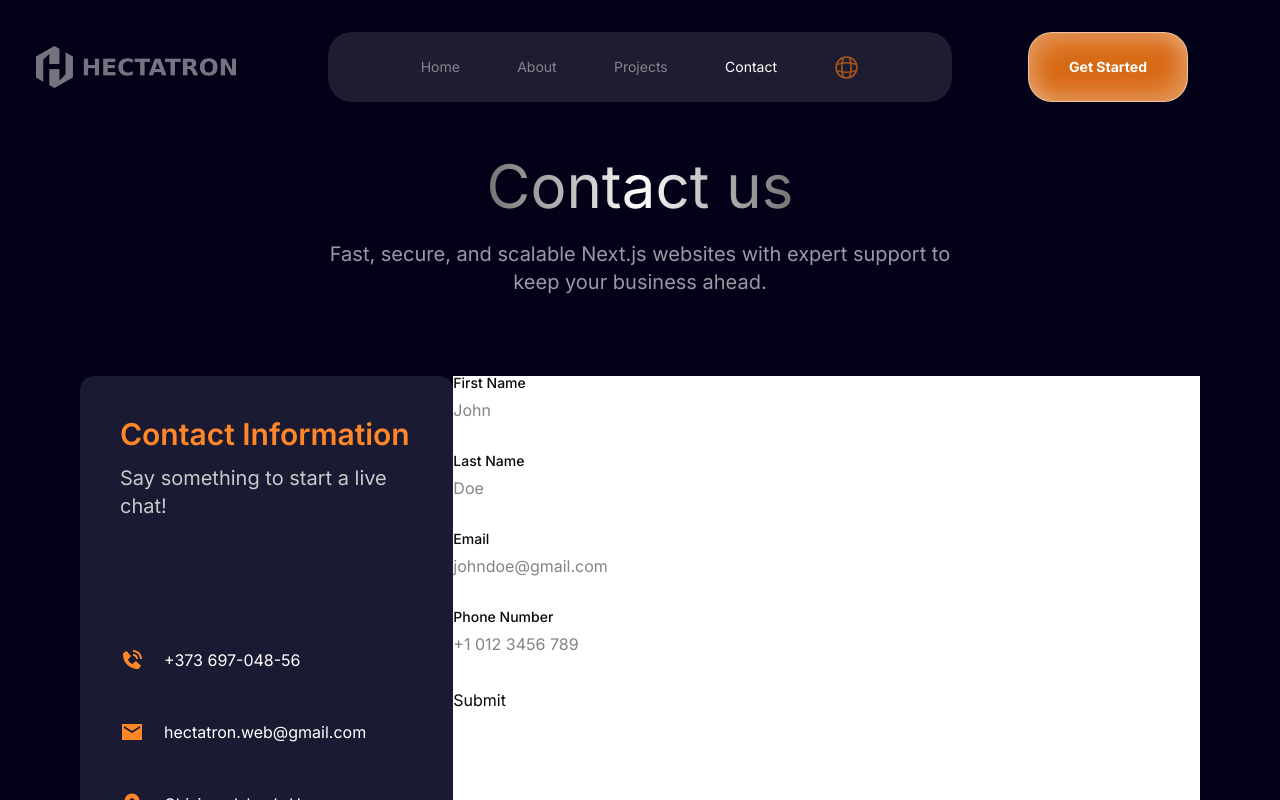
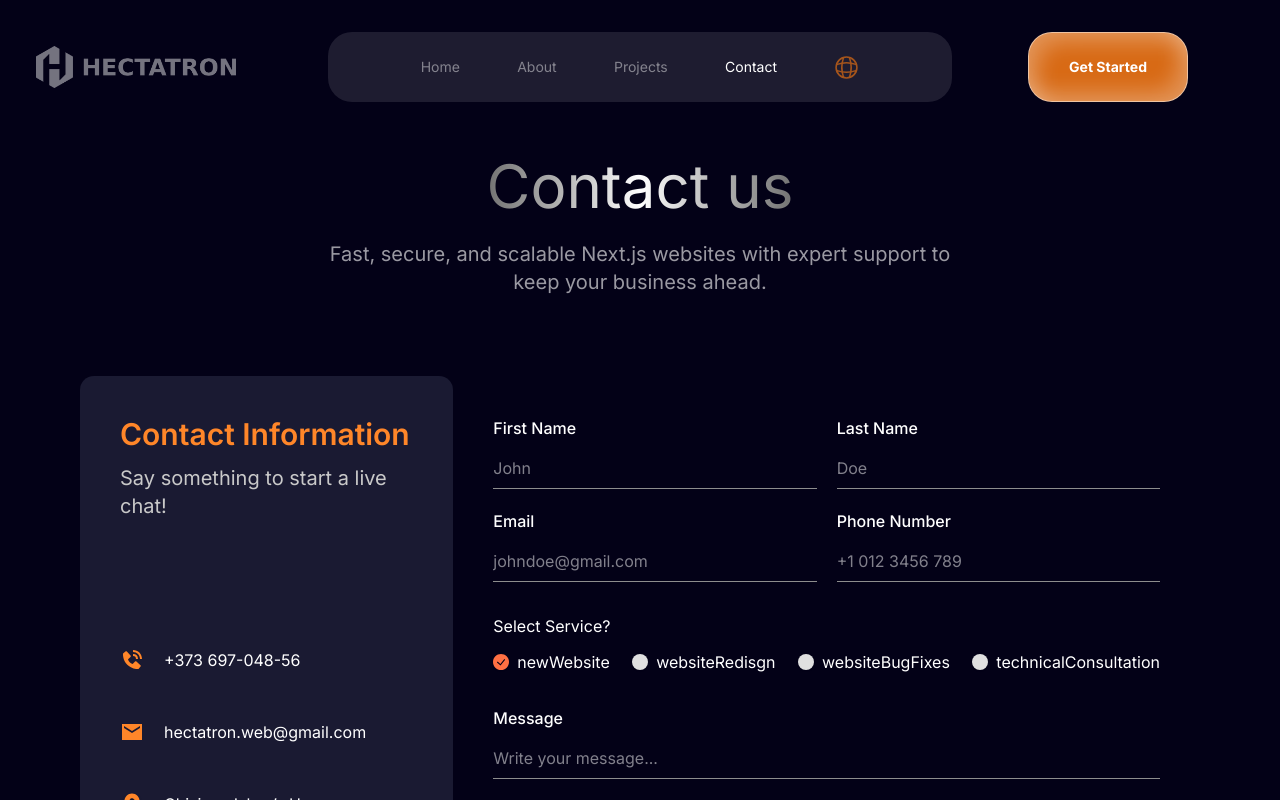
Before and after one commit to IslamAbukoush/hectatron, a Next.js app in the folder hectatron/: page /en/contact in a window 1280 px wide. Shown: the top 800 px of the page. Built offline with nearby package versions, Linux system fonts and the light colour scheme.

Commit message:
contact us page

```diff
--- a/hectatron/app/[locale]/contact/_components/FormElement.tsx
+++ b/hectatron/app/[locale]/contact/_components/FormElement.tsx
@@ -2,6 +2,7 @@
 import { z } from 'zod';
 import { zodResolver } from '@hookform/resolvers/zod';
 import { useForm } from 'react-hook-form';
+import { RadioGroup, RadioGroupItem } from "@/components/ui/radio-group"
 import {
     Form,
     FormControl,
@@ -22,9 +23,9 @@ const formSchema = z.object({
     firstName: z.string().min(2).max(50),
     lastName: z.string().min(2).max(50),
     email: z.string().email(),
-    phoneNumber: z.string(),
-    services: z.enum(['service1', 'service2', 'service3', 'service4']),
-    message: z.string(),
+    phoneNumber: z.string().min(7).max(25),
+    services: z.enum(['newWebsite', 'websiteRedisgn', 'websiteBugFixes', 'technicalConsultation']),
+    message: z.string().min(10).max(3000),
 })
 
 export default function FormElement() {
@@ -35,7 +36,7 @@ export default function FormElement() {
             lastName: '',
             email: '',
             phoneNumber: '',
-            services: 'service1',
+            services: 'newWebsite',
             message: '',
         },
     })
@@ -57,9 +58,9 @@ export default function FormElement() {
                 name={type}
                 render={({ field }) => (
                     <FormItem>
-                        <FormLabel>{label}</FormLabel>
+                        <FormLabel className='text-white text-base'>{label}</FormLabel>
                         <FormControl>
-                            <input placeholder={placeholder} {...field} />
+                            <input className='appearance-none outline-none text-white border-b-1 border-[#8D8D8D] py-2' placeholder={placeholder} {...field} />
                         </FormControl>
                         <FormMessage />
                     </FormItem>
@@ -69,14 +70,28 @@ export default function FormElement() {
     }
 
     return (
-        <div className='bg-white'>
+        <div className='p-10'>
             <Form {...form} >
                 <form onSubmit={form.handleSubmit(onSubmit)} className="space-y-8">
-                    <Item type="firstName" label="First Name" placeholder="John" />
-                    <Item type="lastName" label="Last Name" placeholder="Doe" />
-                    <Item type="email" label="Email" placeholder="johndoe@gmail.com" />
-                    <Item type="phoneNumber" label="Phone Number" placeholder="+1 012 3456 789" />
-                    <button type="submit">Submit</button>
+                    <div className='grid grid-cols-2 gap-5'>
+                        <Item type="firstName" label="First Name" placeholder="John" />
+                        <Item type="lastName" label="Last Name" placeholder="Doe" />
+                        <Item type="email" label="Email" placeholder="johndoe@gmail.com" />
+                        <Item type="phoneNumber" label="Phone Number" placeholder="+1 012 3456 789" />
+                    </div>
+                    <RadioGroup defaultValue="newWebsite" name='services' className='flex flex-col'>
+                        <p className='text-white'>Select Service?</p>
+                        <div className='flex justify-between'>
+                            {['newWebsite', 'websiteRedisgn', 'websiteBugFixes', 'technicalConsultation'].map((item, i) => (
+                                <div className="flex items-center space-x-2" key={i}>
+                                    <RadioGroupItem value={item} id={item} />
+                                    <label htmlFor={item} className='text-white'>{item}</label>
+                                </div>
+                            ))}
+                        </div>
+                    </RadioGroup>
+                    <Item type="message" label="Message" placeholder="Write your message..." />
+                    <button type="submit" className='cursor-pointer text-white rounded-md bg-[#FF8629] px-15 py-5'>Send Message</button>
                 </form>
             </Form>
         </div>
--- /dev/null
+++ b/hectatron/components/ui/radio-group.tsx
@@ -0,0 +1,46 @@
+"use client"
+
+import * as React from "react"
+import * as RadioGroupPrimitive from "@radix-ui/react-radio-group"
+import { CircleIcon } from "lucide-react"
+import Image from "next/image"
+import { cn } from "@/lib/utils"
+
+function RadioGroup({
+  className,
+  ...props
+}: React.ComponentProps<typeof RadioGroupPrimitive.Root>) {
+  return (
+    <RadioGroupPrimitive.Root
+      data-slot="radio-group"
+      className={cn("grid gap-3", className)}
+      {...props}
+    />
+  )
+}
+
+function RadioGroupItem({
+  className,
+  ...props
+}: React.ComponentProps<typeof RadioGroupPrimitive.Item>) {
+  return (
+    <RadioGroupPrimitive.Item
+      data-slot="radio-group-item"
+      className={cn(
+        "text-primary bg-[#E0E0E0] focus-visible:border-ring focus-visible:ring-ring/50 aria-invalid:ring-destructive/20 dark:aria-invalid:ring-destructive/40 aria-invalid:border-destructive dark:bg-input/30 aspect-square size-4 shrink-0 rounded-full shadow-xs transition-[color,box-shadow] outline-none focus-visible:ring-[3px] disabled:cursor-not-allowed disabled:opacity-50",
+        className
+      )}
+      {...props}
+    >
+      <RadioGroupPrimitive.Indicator
+        data-slot="radio-group-indicator"
+        className="relative flex items-center justify-center"
+      >
+        {/* <CircleIcon className="fill-primary absolute top-1/2 left-1/2 size-2 -translate-x-1/2 -translate-y-1/2" /> */}
+        <Image src={'/icons/radio-check.svg'} alt="radio-check" width={20} height={20} className={'absolute top-1/2 left-1/2 -translate-x-1/2 -translate-y-1/2 bg-background'} />
+      </RadioGroupPrimitive.Indicator>
+    </RadioGroupPrimitive.Item>
+  )
+}
+
+export { RadioGroup, RadioGroupItem }
--- a/hectatron/package.json
+++ b/hectatron/package.json
@@ -11,6 +11,7 @@
   "dependencies": {
     "@hookform/resolvers": "^5.0.1",
     "@radix-ui/react-label": "^2.1.3",
+    "@radix-ui/react-radio-group": "^1.2.4",
     "@radix-ui/react-slot": "^1.2.0",
     "class-variance-authority": "^0.7.1",
     "clsx": "^2.1.1",
```
Also changed, not shown: hectatron/public/icons/radio-check.svg (added), 1 other file (tests, documents, lock files or other folders).
